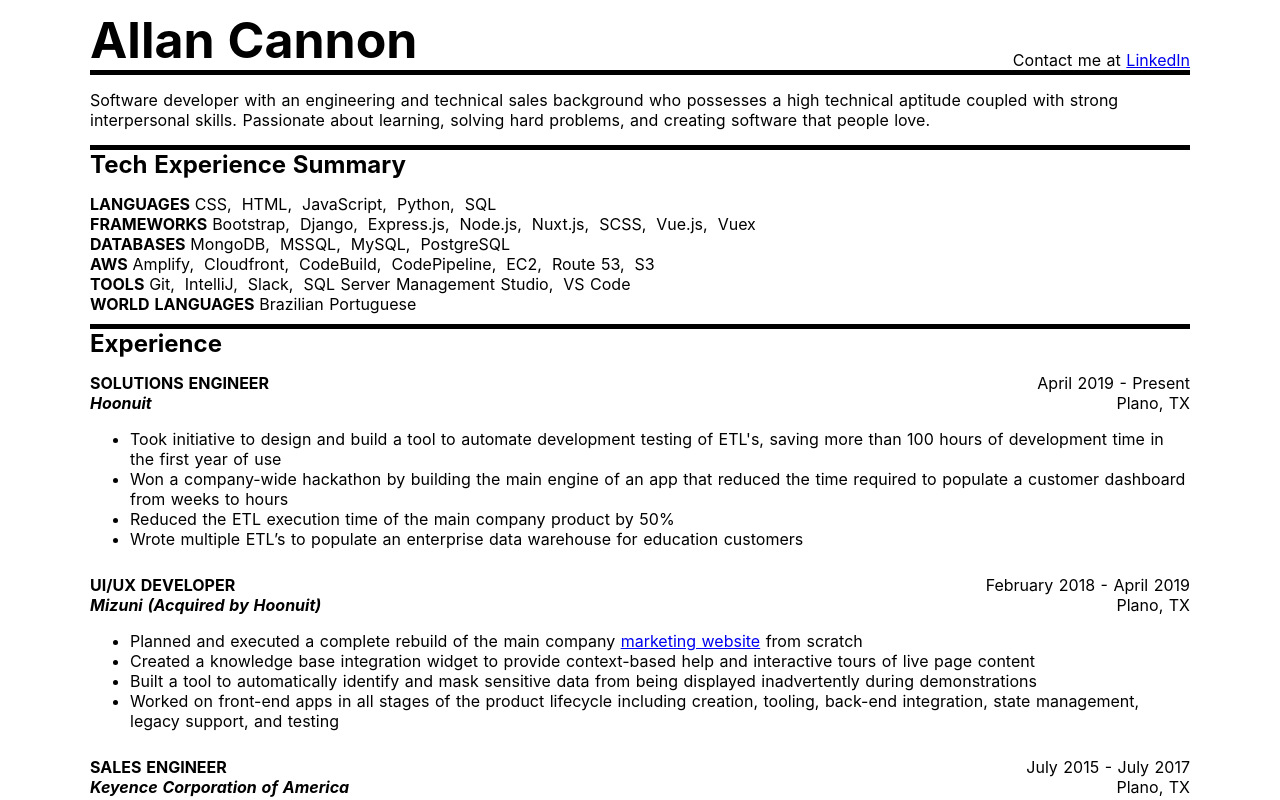
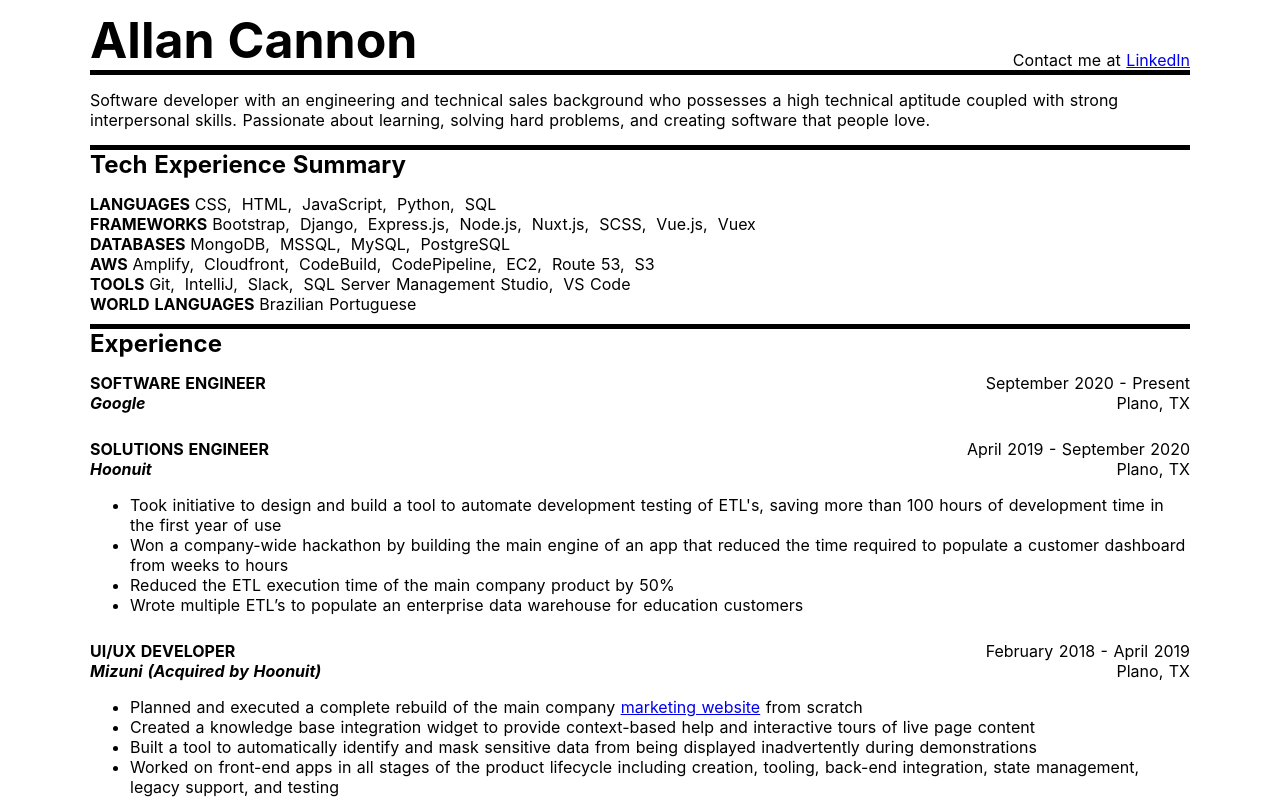
Before and after one commit to acan13/resume, a Nuxt app: page / in a window 1280 px wide. Shown: the top 800 px of the page. Built offline with nearby package versions, Linux system fonts and the light colour scheme.

Commit message:
add google experience

```diff
--- a/components/Experience/Experience.vue
+++ b/components/Experience/Experience.vue
@@ -1,6 +1,11 @@
 <template>
     <div class="experience-wrapper">
         <ac-section section-title="Experience">
+            <ac-role role-name="Software Engineer" location="Plano, TX" organization="Google" :start-date="googleStartDate" :end-date="googleEndDate">
+                <!-- <ac-role-item>
+                    Primary engineer responsible for front-end of
+                </ac-role-item> -->
+            </ac-role>
             <ac-role role-name="Solutions Engineer" location="Plano, TX" organization="Hoonuit" :start-date="hoonuitStartDate" :end-date="hoonuitEndDate">
                 <ac-role-item>
                     Took initiative to design and build a tool to automate development testing of ETL's, saving more than 100 hours of development time in the first year of use
@@ -61,8 +66,10 @@
 
     },
     created () {
+        this.googleStartDate = new Date(2020, 8);
+        this.googleEndDate = new Date();
         this.hoonuitStartDate = new Date(2019, 3);
-        this.hoonuitEndDate = new Date();
+        this.hoonuitEndDate = new Date(2020, 8);
         this.mizuniStartDate = new Date(2018, 1);
         this.mizuniEndDate = new Date(2019, 3);
         this.keyenceStartDate = new Date(2015, 6);
```
